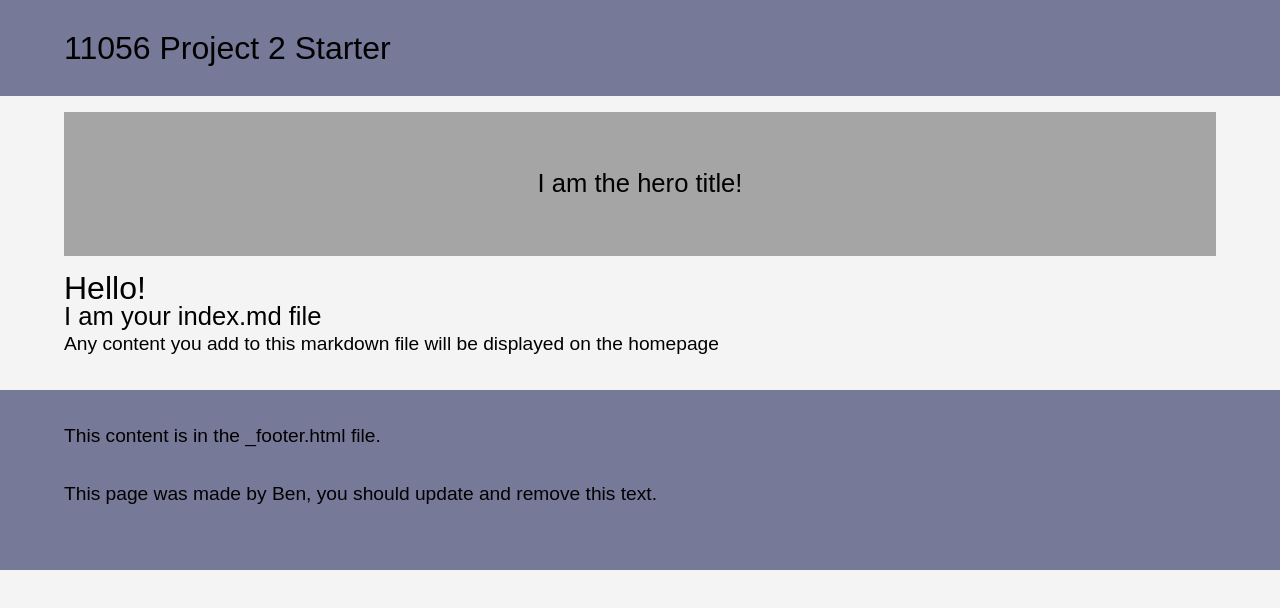
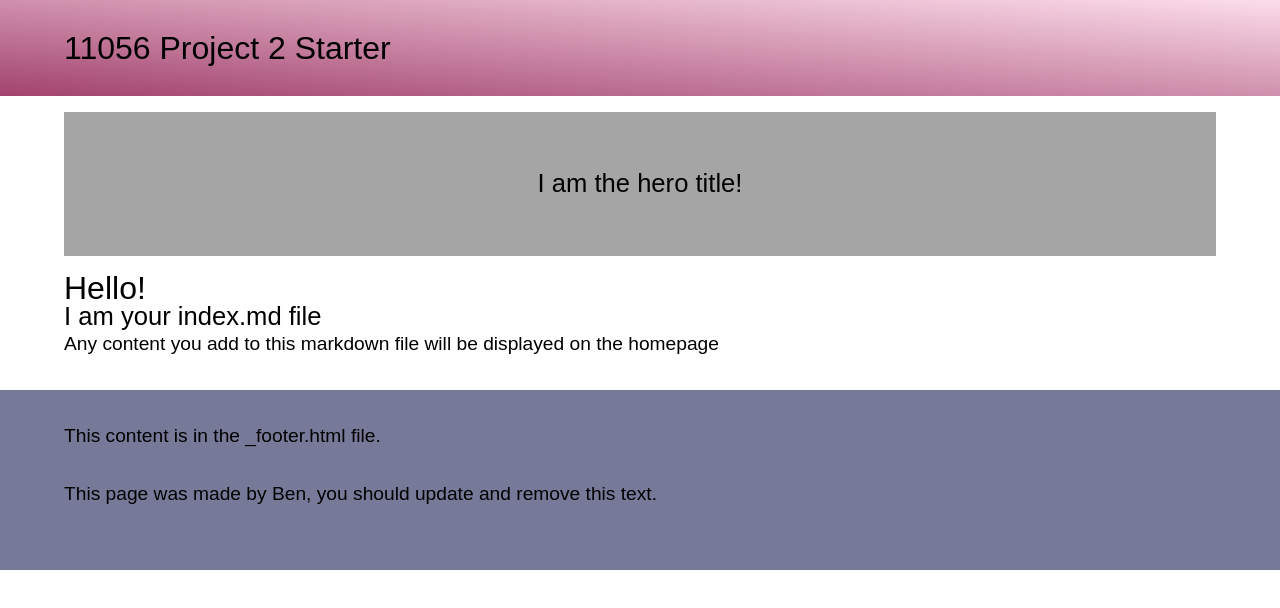
Before and after one commit to JBattishill/11056-JarrydProject2, an Eleventy site: page src/index.md in a window 1280 px wide. Built offline with nearby package versions, Linux system fonts and the light colour scheme; Eleventy itself is replaced by a stand-in of ours; files that its build step writes are made by us from their sources.

Commit message:
Changed header, adding layouts... I think

```diff
--- a/final-website/assets/css/styles.css
+++ b/final-website/assets/css/styles.css
@@ -1,6 +1,6 @@
 body {
     font-size: 16px;
-    background-color: #f4f4f4;
+    background-color: white;
     font-family: sans-serif;
 }
 
@@ -29,7 +29,14 @@ p {
     margin: 0 auto;
 }
 
-header,
+header{
+    /* Created with https://www.css-gradient.com */
+    background: #FCDDEB;
+    background: -webkit-linear-gradient(top right, #FCDDEB, #A2436E);
+    background: -moz-linear-gradient(top right, #FCDDEB, #A2436E);
+    background: linear-gradient(to bottom left, #FCDDEB, #A2436E);
+    padding: 2em 0;
+}
 footer {
     background-color: #777999;
     padding: 2em 0;
--- a/src/assets/css/styles.css
+++ b/src/assets/css/styles.css
@@ -1,6 +1,6 @@
 body {
     font-size: 16px;
-    background-color: #f4f4f4;
+    background-color: white;
     font-family: sans-serif;
 }
 
@@ -29,7 +29,14 @@ p {
     margin: 0 auto;
 }
 
-header,
+header{
+    /* Created with https://www.css-gradient.com */
+    background: #FCDDEB;
+    background: -webkit-linear-gradient(top right, #FCDDEB, #A2436E);
+    background: -moz-linear-gradient(top right, #FCDDEB, #A2436E);
+    background: linear-gradient(to bottom left, #FCDDEB, #A2436E);
+    padding: 2em 0;
+}
 footer {
     background-color: #777999;
     padding: 2em 0;
```
Also changed, not shown: src/_includes/_case.html (added, +33 -0 lines), src/_includes/_splash.html (added, +10 -0 lines), src/_includes/layouts/CaseAbout.html (added, +11 -0 lines), 1 other file.
